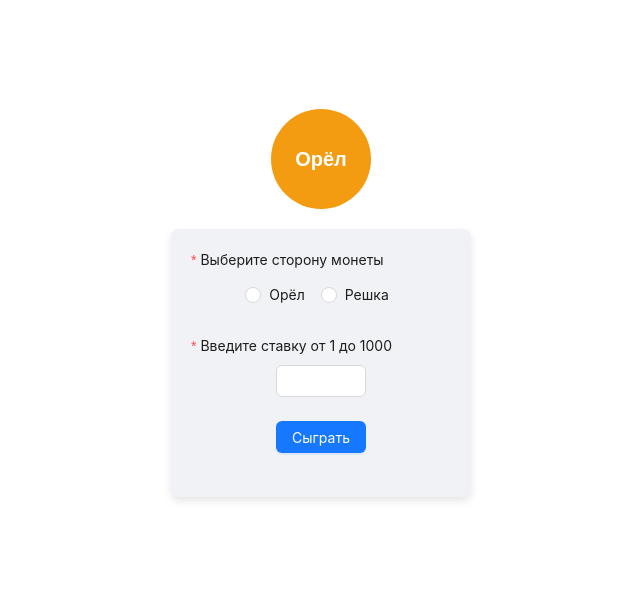
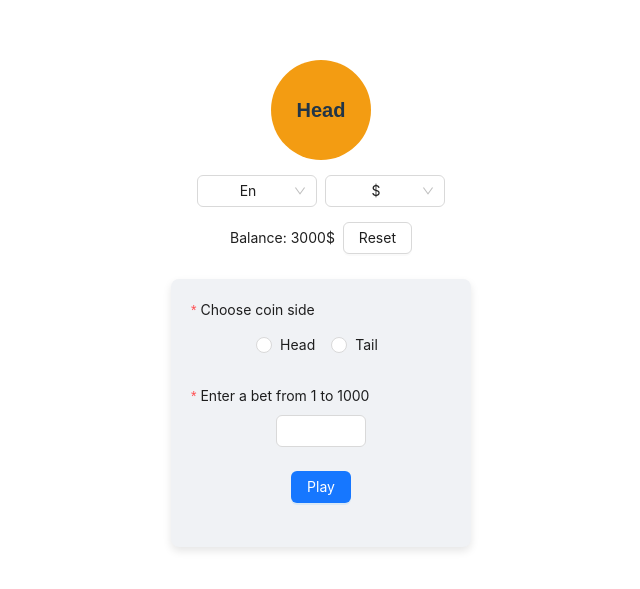
Before and after one commit to Dindonpingpong/flip-coin, a React (Vite) app: page / in a window 1280 px wide. Shown: the part 129-718 px from the top of the page, without its empty margins (319-959 px from the left). Built offline with nearby package versions, Linux system fonts and the light colour scheme.

Commit message:
Add language, balance, currency select

```diff
--- a/src/components/CoinFlip.css
+++ b/src/components/CoinFlip.css
@@ -6,7 +6,8 @@
   justify-content: center;
   height: 100vh;
   font-family: Arial, sans-serif;
-  background-color: white; /* Белый фон страницы */
+  background-color: white;
+  gap: 15px;
 }
 
 /* Стили для монетки */
@@ -45,7 +46,6 @@
   border-radius: 50%;
   font-size: 20px;
   font-weight: bold;
-  color: white;
 }
 
 .heads {
@@ -63,14 +63,13 @@
 /* Стили для формы */
 .controls {
   width: 300px;
-  margin-top: 20px;
+  margin-top: 10px;
   padding: 20px;
-  background-color: #f0f2f5; /* Светло-серый фон формы */
+  background-color: #f0f2f5;
   border-radius: 8px;
-  box-shadow: 0 4px 8px rgba(0, 0, 0, 0.1); /* Тень для формы */
+  box-shadow: 0 4px 8px rgba(0, 0, 0, 0.1);
 }
 
-/* Стили для текста результата */
 .result-text {
   margin-top: 16px;
   font-size: 18px;
--- a/src/components/CoinFlip.jsx
+++ b/src/components/CoinFlip.jsx
@@ -1,12 +1,15 @@
 import React, { useState } from 'react';
-import { Form, Radio, InputNumber, Button } from 'antd';
+import { Form, Radio, InputNumber, Button, Space, Select, Typography } from 'antd';
 import './CoinFlip.css';
+
 
 const CoinFlip = () => {
     const [isFlipping, setIsFlipping] = useState(false);
     const [result, setResult] = useState(null);
-    const [resultMsg, setResultMsg] = useState();
     const [form] = Form.useForm();
+    const [lang, setLang] = useState("en");
+    const [balance, setBalance] = useState(3000);
+    const [currency, setCurrency] = useState("usd");
 
     const flipCoin = () => {
         if (isFlipping) return;
@@ -17,7 +20,6 @@ const CoinFlip = () => {
 
         setIsFlipping(true);
         setResult(null);
-        setResultMsg(null)
 
         setTimeout(() => {
             const randomResult = Math.random() < 0.5 ? 'heads' : 'tails';
@@ -25,42 +27,97 @@ const CoinFlip = () => {
             setIsFlipping(false);
 
             if (selectedSide === randomResult) {
-                setResultMsg(
-                    `Вы угадали! Результат: ${randomResult === 'heads' ? 'Орёл' : 'Решка'}. Ваш выигрыш: ${predictionNumber * 2}`
-                );
+                let prize = predictionNumber * 2
+                if (currency === 'eur') {
+                    prize = (prize * 1.04).toFixed(2)
+                }
+                setBalance(balance + prize)
+                LOCALIZATION['ru'].resultMsg = getResultMsg('ru', randomResult, true, prize)
+                LOCALIZATION['en'].resultMsg = getResultMsg('en', randomResult, true, prize)
             } else {
-                setResultMsg(
-                    `Вы не угадали. Результат: ${randomResult === 'heads' ? 'Орёл' : 'Решка'}. Ваш проигрыш: -${predictionNumber}`
-                );
+                let lose = predictionNumber
+                if (currency === 'eur') {
+                    lose = (lose * 1.04).toFixed(2)
+                }
+                setBalance(balance - lose)
+                LOCALIZATION['ru'].resultMsg = getResultMsg('ru', randomResult, false, lose)
+                LOCALIZATION['en'].resultMsg = getResultMsg('en', randomResult, false, lose)
             }
         }, 2000);
     };
 
+    const onChangeCurrency = (curr) => {
+        setCurrency(curr);
+    }
+
     return (
         <div className="coin-flip-container">
             <div className={`coin ${isFlipping ? 'flipping' : ''} ${result}`}>
-                <div className="side heads">Орёл</div>
-                <div className="side tails">Решка</div>
+                <div className="side heads">{LOCALIZATION[lang].head}</div>
+                <div className="side tails">{LOCALIZATION[lang].tail}</div>
             </div>
 
+            <Space wrap>
+                <Select
+                    defaultValue="en"
+                    style={{
+                        width: 120,
+                    }}
+                    onChange={(lang) => {
+                        setLang(lang)
+                        form.validateFields()
+                    }}
+                    options={[
+                        {
+                            value: 'ru',
+                            label: 'Ru',
+                        },
+                        {
+                            value: 'en',
+                            label: 'En',
+                        },
+                    ]}
+                />
+                <Select
+                    defaultValue="usd"
+                    style={{
+                        width: 120,
+                    }}
+                    onChange={onChangeCurrency}
+                    options={[
+                        {
+                            value: 'usd',
+                            label: '$',
+                        },
+                        {
+                            value: 'eur',
+                            label: '€',
+                        },
+                    ]}
+                />
+            </Space>
+            <Space>
+                <Typography>{LOCALIZATION[lang].balance} {balance}$</Typography>
+                <Button onClick={() => setBalance(3000)}>Reset</Button>
+            </Space>
             <Form form={form} layout="vertical" className="controls" onFinish={flipCoin}>
                 <Form.Item
                     name="side"
-                    label="Выберите сторону монеты"
-                    rules={[{ required: true, message: 'Пожалуйста, выберите сторону!' }]}
+                    label={LOCALIZATION[lang].sideLabel}
+                    rules={[{ required: true, message: LOCALIZATION[lang].sideRuleMsg }]}
                 >
                     <Radio.Group>
-                        <Radio value="heads">Орёл</Radio>
-                        <Radio value="tails">Решка</Radio>
+                        <Radio value="heads">{LOCALIZATION[lang].head}</Radio>
+                        <Radio value="tails">{LOCALIZATION[lang].tail}</Radio>
                     </Radio.Group>
                 </Form.Item>
 
                 <Form.Item
                     name="number"
-                    label="Введите ставку от 1 до 1000"
+                    label={LOCALIZATION[lang].moneyLabel}
                     rules={[
-                        { required: true, message: 'Пожалуйста, введите число!' },
-                        { type: 'number', min: 1, max: 1000, message: 'Число должно быть от 1 до 1000!' },
+                        { required: true, message: LOCALIZATION[lang].moneyRuleMsg },
+                        { type: 'number', min: 1, max: 1000, message: LOCALIZATION[lang].moneyRangeMsg },
                     ]}
                 >
                     <InputNumber />
@@ -68,13 +125,13 @@ const CoinFlip = () => {
 
                 <Form.Item>
                     <Button type="primary" disabled={isFlipping} htmlType="submit">
-                        {isFlipping ? 'Подбрасываем...' : 'Сыграть'}
+                        {isFlipping ? LOCALIZATION[lang].buttonProcessing : LOCALIZATION[lang].buttonPlay}
                     </Button>
                 </Form.Item>
 
-                {resultMsg && !isFlipping && (
+                {LOCALIZATION[lang].resultMsg && !isFlipping && (
                     <p style={{ marginTop: 16 }}>
-                        {resultMsg}
+                        {LOCALIZATION[lang].resultMsg}
                     </p>
                 )}
             </Form>
@@ -82,6 +139,51 @@ const CoinFlip = () => {
     );
 };
 
+const getResultMsg = (lang, res, isWin, amount) => {
+    if (lang === 'ru') {
+        if (isWin) {
+            return `Вы угадали! Результат: ${res === 'heads' ? 'Орёл' : 'Решка'}. Ваш выигрыш: ${amount}$`
+        }
 
+        return `Вы не угадали. Результат: ${res === 'heads' ? 'Орёл' : 'Решка'}. Ваш проигрыш: -${amount}$`
+    }
+
+    if (lang === 'en') {
+        if (isWin) {
+            return `You guessed it! Result: ${res === 'heads' ? 'Head' : 'Tail'}. Your winnings: ${amount}$`
+        }
+
+        return `You didn't guess it. Result: ${res === 'heads' ? 'Head' : 'Tail'}. Your loss: -${amount}$`
+    }
+}
+
+const LOCALIZATION = {
+    "ru": {
+        head: "Орёл",
+        tail: "Решка",
+        balance: "Баланс:",
+        sideLabel: "Выберите сторону монеты",
+        sideRuleMsg: "Пожалуйста, выберите сторону!",
+        moneyLabel: "Введите ставку от 1 до 1000",
+        moneyRuleMsg: "Пожалуйста, введите число!",
+        moneyRangeMsg: "Число должно быть от 1 до 1000!",
+        buttonProcessing: "Подбрасываем...",
+        buttonPlay: "Сыграть",
+        resultMsg: "",
+    },
+    "en": {
+        head: "Head",
+        tail: "Tail",
+        balance: "Balance:",
+        sideLabel: "Choose coin side",
+        sideRuleMsg: "Please, choose coin side!",
+        moneyLabel: "Enter a bet from 1 to 1000",
+        moneyRuleMsg: "Please enter a number!",
+        moneyRangeMsg: "The number must be between 1 and 1000!",
+        buttonProcessing: "Flipping...",
+        buttonPlay: "Play",
+        resultMsg: "",
+    }
+}
 
 export default CoinFlip;
```
